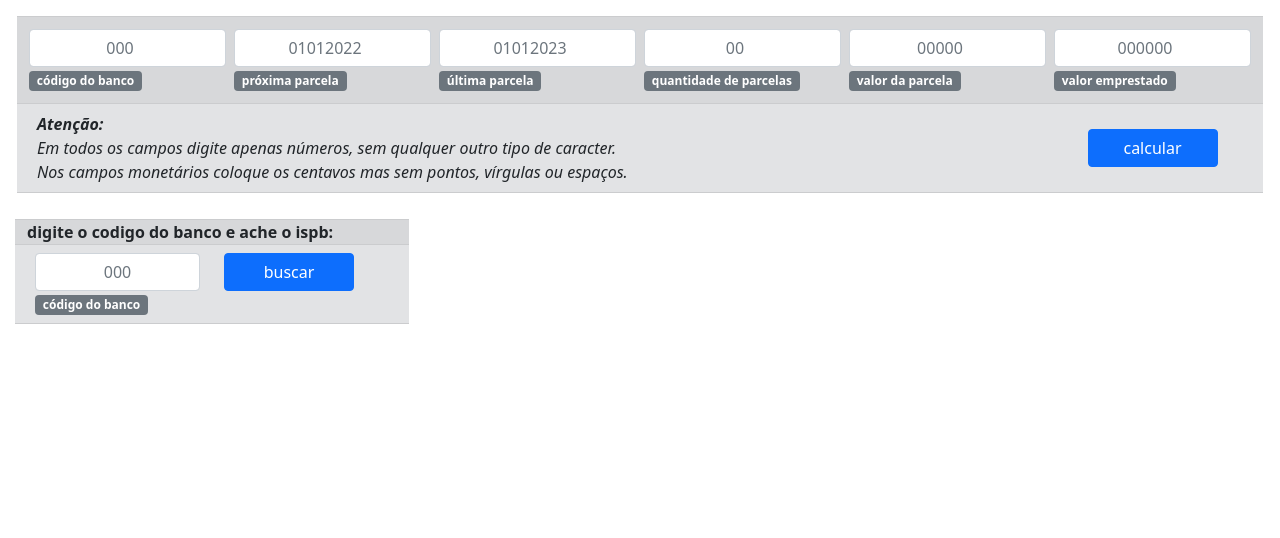
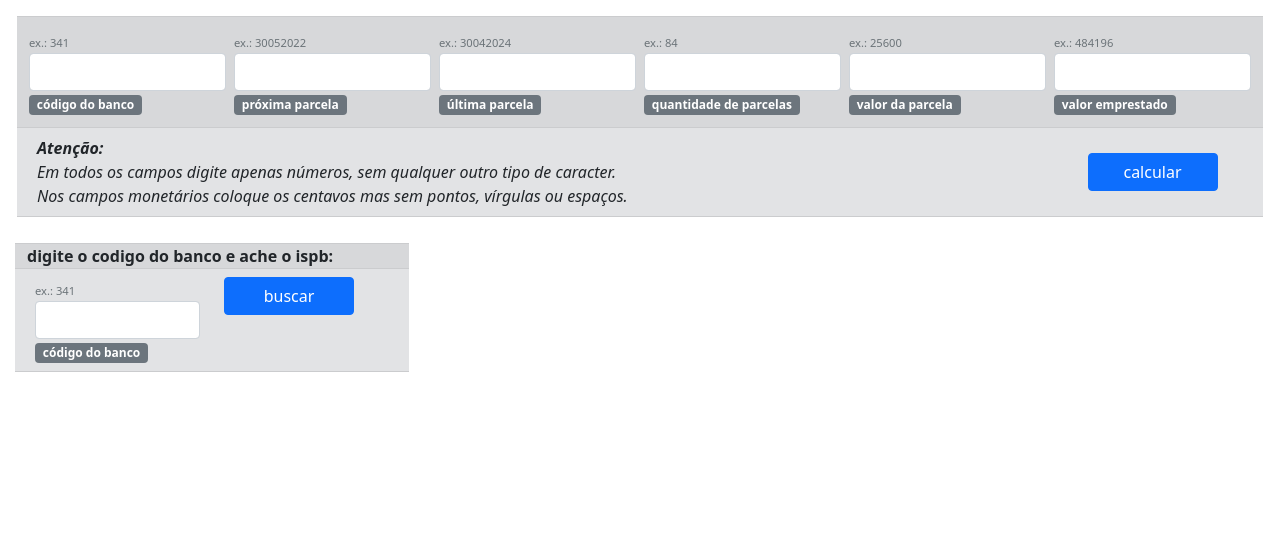
Before and after one commit to rcaliman/pcd, a Flask app: page / in a window 1280 px wide. Shown: the part 56-594 px from the top of the page. Run offline with Flask 2, Linux system fonts and the light colour scheme; data comes from the database, SQL or seed files in the repository; data that the repository does not hold is empty.

Commit message:
adicionado exemplos de preenchimento dos campos

```diff
--- a/app.py
+++ b/app.py
@@ -1,6 +1,6 @@
 from flask import Flask, render_template, request
 from numpy_financial import rate, pv
-from datetime import date
+from datetime import datetime, date, timedelta
 from time import strftime
 from os.path import isfile
 from contextlib import closing
@@ -9,6 +9,12 @@ import sqlite3
 import csv
 
 app = Flask(__name__)
+
+
+def datas_exemplos() -> dict:
+    proxima_data = (datetime.now() + timedelta(days=5)).strftime("%d%m%Y")
+    ultima_data = (datetime.now() + timedelta(days=706)).strftime("%d%m%Y")
+    return {'proxima_data': proxima_data, 'ultima_data': ultima_data}
 
 def busca_ultimo_registro() -> tuple:
     with closing(sqlite3.connect('pcd.db')) as conn:
@@ -158,7 +164,9 @@ def inicio():
     print(busca_total_calculos_diarios())
     baixa_bancos()
     return render_template('inicio.html',
-                            quantidade_calculos = busca_total_calculos_diarios())
+                            quantidade_calculos = busca_total_calculos_diarios(),
+                            datas_exemplos = datas_exemplos()
+                            )
 
 
 @app.route('/calculo', methods=['POST'])
@@ -219,4 +227,4 @@ def calculos_anteriores():
 
 
 # app.run(host='0.0.0.0', port=5004)
-app.run(port=5004, debug=False, host='0.0.0.0')
+app.run(port=5004, debug=True, host='0.0.0.0')
--- a/templates/base.html
+++ b/templates/base.html
@@ -92,6 +92,10 @@
             color: lightskyblue;
             font-size: 0.9em;
         }
+        .exemplo {
+            font-size: 0.7em;
+            color: #6b7378;
+        }
     </style>
 </head>
 
--- a/templates/inicio.html
+++ b/templates/inicio.html
@@ -6,30 +6,36 @@
     <div class='container-fluid'>
         <div class='row mt-3 p-2 inputs'>
             <div class='col-sm-12 col-md-4 col-lg-2 p-1'>
-                <input class='form-control' placeholder='000' type="number" name="banco" id='banco' required>
+                <span class='exemplo'>ex.: 341</span>
+                <input class='form-control' type="number" name="banco" id='banco' required>
                 <span class="badge bg-secondary">código do banco</span>
             </div>
             <div class='col-sm-12 col-md-4 col-lg-2 p-1'>
-                <input class='form-control' placeholder='01012022' type="number" id='proxima-parcela'
+                <span class='exemplo'>ex.: {{datas_exemplos['proxima_data']}}</span>
+                <input class='form-control' type="number" id='proxima-parcela'
                     name="data_proxima_parcela" required>
                 <span class="badge bg-secondary">próxima parcela</span>
             </div>
             <div class='col-sm-12 col-md-4 col-lg-2 p-1'>
-                <input class='form-control' placeholder='01012023' type="number" id='ultima-parcela'
+                <span class='exemplo'>ex.: {{datas_exemplos['ultima_data']}}</span>
+                <input class='form-control' type="number" id='ultima-parcela'
                     name="data_ultima_parcela" required>
                 <span class="badge bg-secondary">última parcela</span>
             </div>
             <div class='col-sm-12 col-md-4 col-lg-2 p-1'>
-                <input class='form-control' type="number" placeholder='00' id='quantidade-de-parcelas' name="quantidade_de_parcelas"
+                <span class='exemplo'>ex.: 84</span>
+                <input class='form-control' type="number" id='quantidade-de-parcelas' name="quantidade_de_parcelas"
                     required>
                 <span class="badge bg-secondary">quantidade de parcelas</span>
             </div>
             <div class='col-sm-12 col-md-4 col-lg-2 p-1'>
-                <input class='form-control' type="number" placeholder='00000' id='valor-da-parcela' name="valor_da_parcela" required>
+                <span class='exemplo'>ex.: 25600</span>
+                <input class='form-control' type="number" id='valor-da-parcela' name="valor_da_parcela" required>
                 <span class="badge bg-secondary">valor da parcela</span>
             </div>
             <div class='col-sm-12 col-md-4 col-lg-2 p-1'>
-                <input class='form-control' id='valor-emprestado' type="number" placeholder='000000' name="valor_emprestado" required>
+                <span class='exemplo'>ex.: 484196	</span>
+                <input class='form-control' id='valor-emprestado' type="number" name="valor_emprestado" required>
                 <span class="badge bg-secondary">valor emprestado</span>
             </div>
         </div>
@@ -62,7 +68,8 @@
             </div>
             <div class='row p-2 inputs2'>
                 <div class='col-6'>
-                    <input class='form-control' placeholder='000' type='text' name='codigo_banco' required>
+                    <span class='exemplo'>ex.: 341</span>
+                    <input class='form-control'  type='text' name='codigo_banco' required>
                     <span class="badge bg-secondary">código do banco</span>
                 </div>
                 <div class='col-2'>
```
